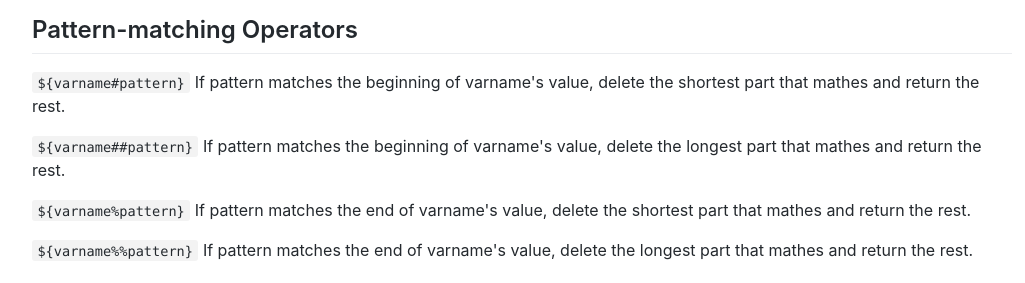
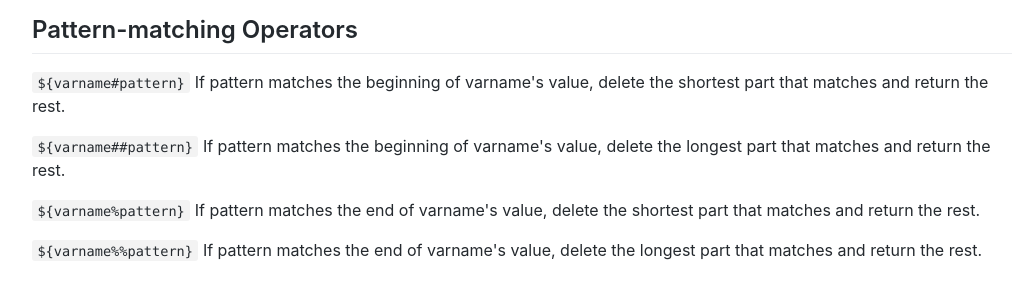
Before and after one commit to jasineri/useful-commands, a plain HTML site: page docs/linux.html in a window 1280 px wide. Shown: the part 1913-2196 px from the top of the page, without its empty margins (118-1143 px from the left). Drawn offline with Linux system fonts and the light colour scheme.

Commit message:
update action output

```diff
--- a/docs/linux.html
+++ b/docs/linux.html
@@ -1150,10 +1150,10 @@ print $uid $home
 <p><code>${varname:?message}</code> Return value of varname if it exists and it is not null; otherwise print varname: message and abort current command or script. Default message is parameter null or not set.</p>
 <p><code>${varname:+value}</code> Return value, if varname exists and it is not null; otherwise return null.</p>
 <h2 id="pattern-matching-operators" tabindex="-1"><a class="anchor" href="#pattern-matching-operators" aria-hidden="true"><span class="octicon octicon-link"></span></a> Pattern-matching Operators</h2>
-<p><code>${varname#pattern}</code> If pattern matches the beginning of varname's value, delete the shortest part that mathes and return the rest.</p>
-<p><code>${varname##pattern}</code> If pattern matches the beginning of varname's value, delete the longest part that mathes and return the rest.</p>
-<p><code>${varname%pattern}</code> If pattern matches the end of varname's value, delete the shortest part that mathes and return the rest.</p>
-<p><code>${varname%%pattern}</code> If pattern matches the end of varname's value, delete the longest part that mathes and return the rest.</p>
+<p><code>${varname#pattern}</code> If pattern matches the beginning of varname's value, delete the shortest part that matches and return the rest.</p>
+<p><code>${varname##pattern}</code> If pattern matches the beginning of varname's value, delete the longest part that matches and return the rest.</p>
+<p><code>${varname%pattern}</code> If pattern matches the end of varname's value, delete the shortest part that matches and return the rest.</p>
+<p><code>${varname%%pattern}</code> If pattern matches the end of varname's value, delete the longest part that matches and return the rest.</p>
 <h2 id="expr-command" tabindex="-1"><a class="anchor" href="#expr-command" aria-hidden="true"><span class="octicon octicon-link"></span></a> expr command</h2>
 <p><code>expr index string string2</code> to display the numerical position in <code>string</code> of first character in <code>string2</code> that matches.</p>
 <p><code>expr substr string position length</code> extracts <code>length</code> characters of substring from <code>string</code> starting at <code>position</code>.</p>
```
